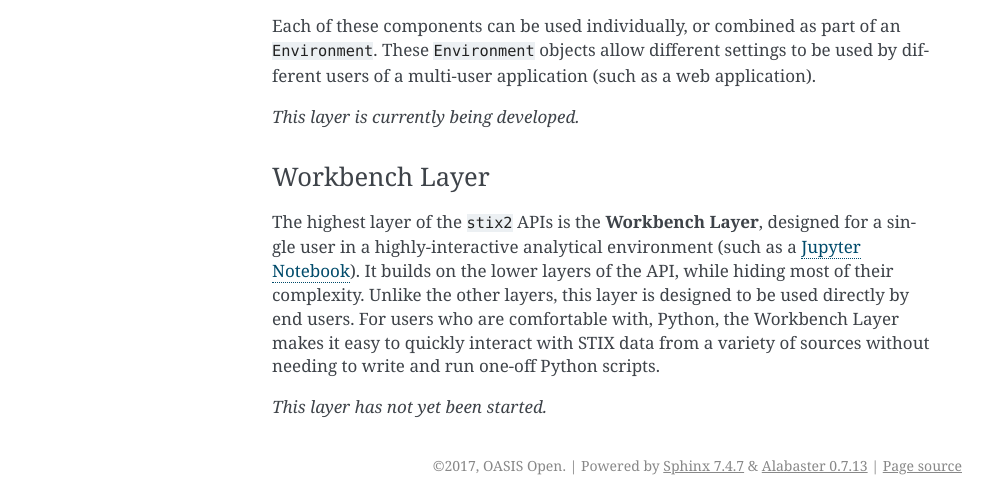
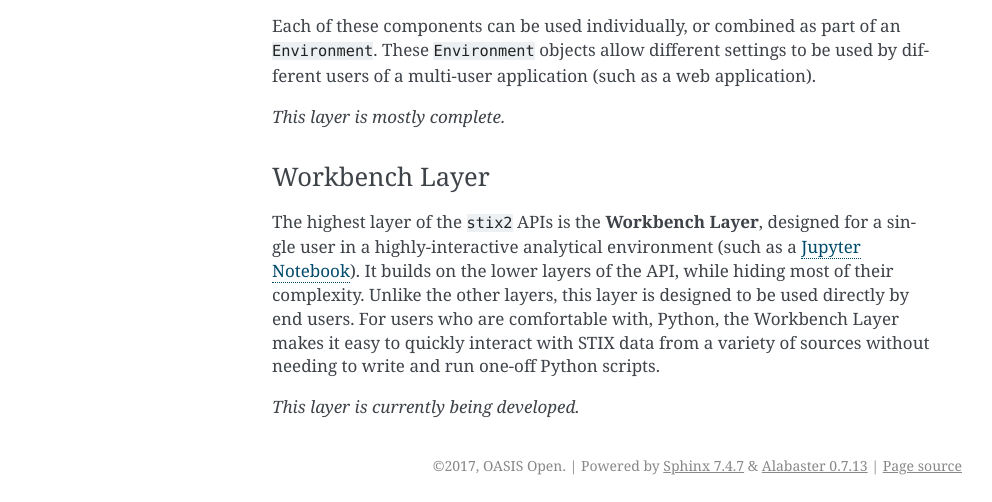
Before and after one commit to oasis-open/cti-python-stix2, a Sphinx documentation site: the page built from docs/overview.rst, in a window 1280 px wide. Shown: the part 1756-2258 px from the top of the page, without its empty margins (148-1140 px from the left). Built offline with Sphinx 7.4.7, drawn with Linux system fonts in a browser that asks for light colours; pages that are not in the unit, such as notebooks, are missing from menus.

Commit message:
Update Environment/Workbench layer progress

```diff
--- a/docs/overview.rst
+++ b/docs/overview.rst
@@ -80,7 +80,7 @@ Each of these components can be used individually, or combined as part of an
 ``Environment``. These ``Environment`` objects allow different settings to be
 used by different users of a multi-user application (such as a web application).
 
-*This layer is currently being developed.*
+*This layer is mostly complete.*
 
 Workbench Layer
 ^^^^^^^^^^^^^^^
@@ -94,4 +94,4 @@ Python, the Workbench Layer makes it easy to quickly interact with STIX data
 from a variety of sources without needing to write and run one-off Python
 scripts.
 
-*This layer has not yet been started.*
+*This layer is currently being developed.*
```
